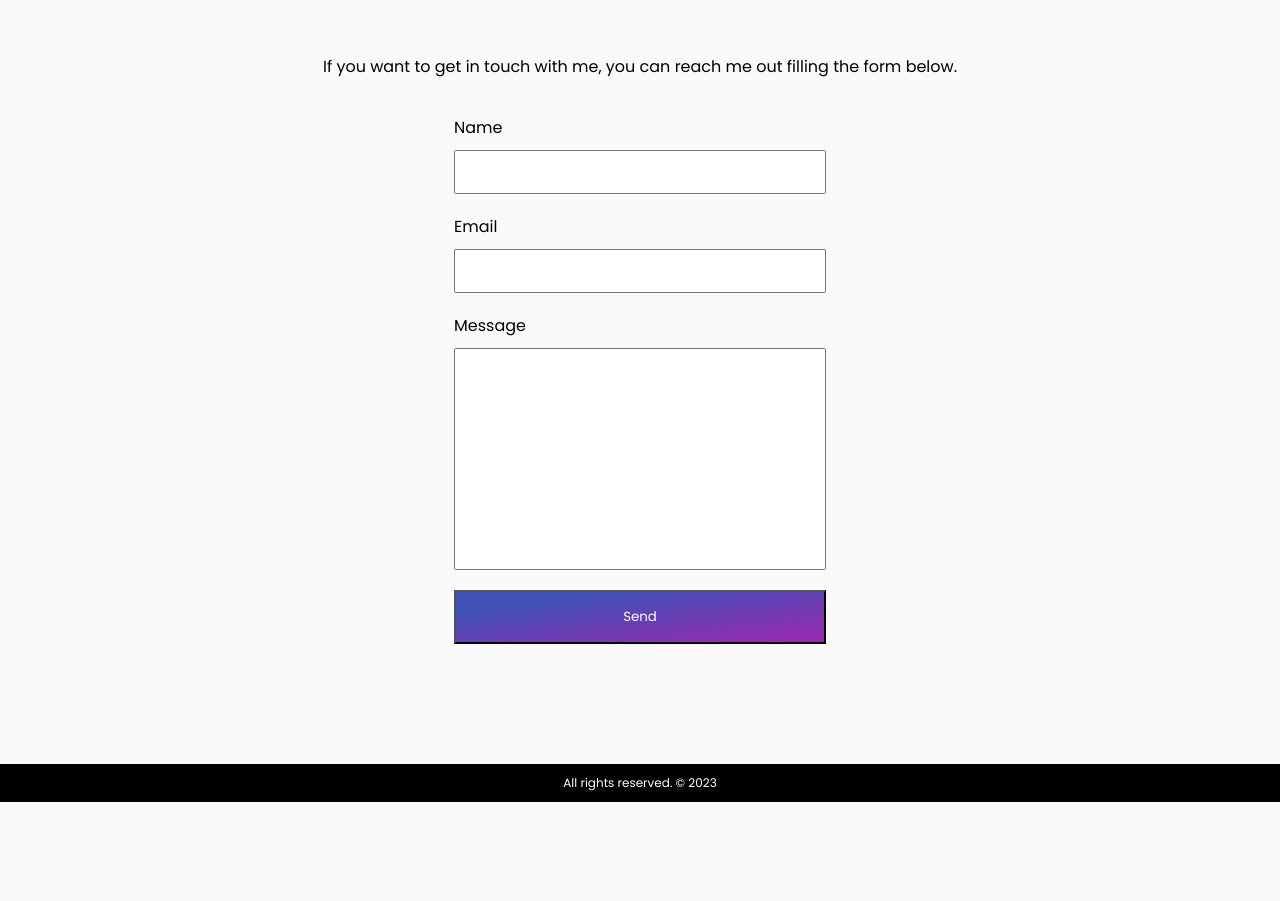
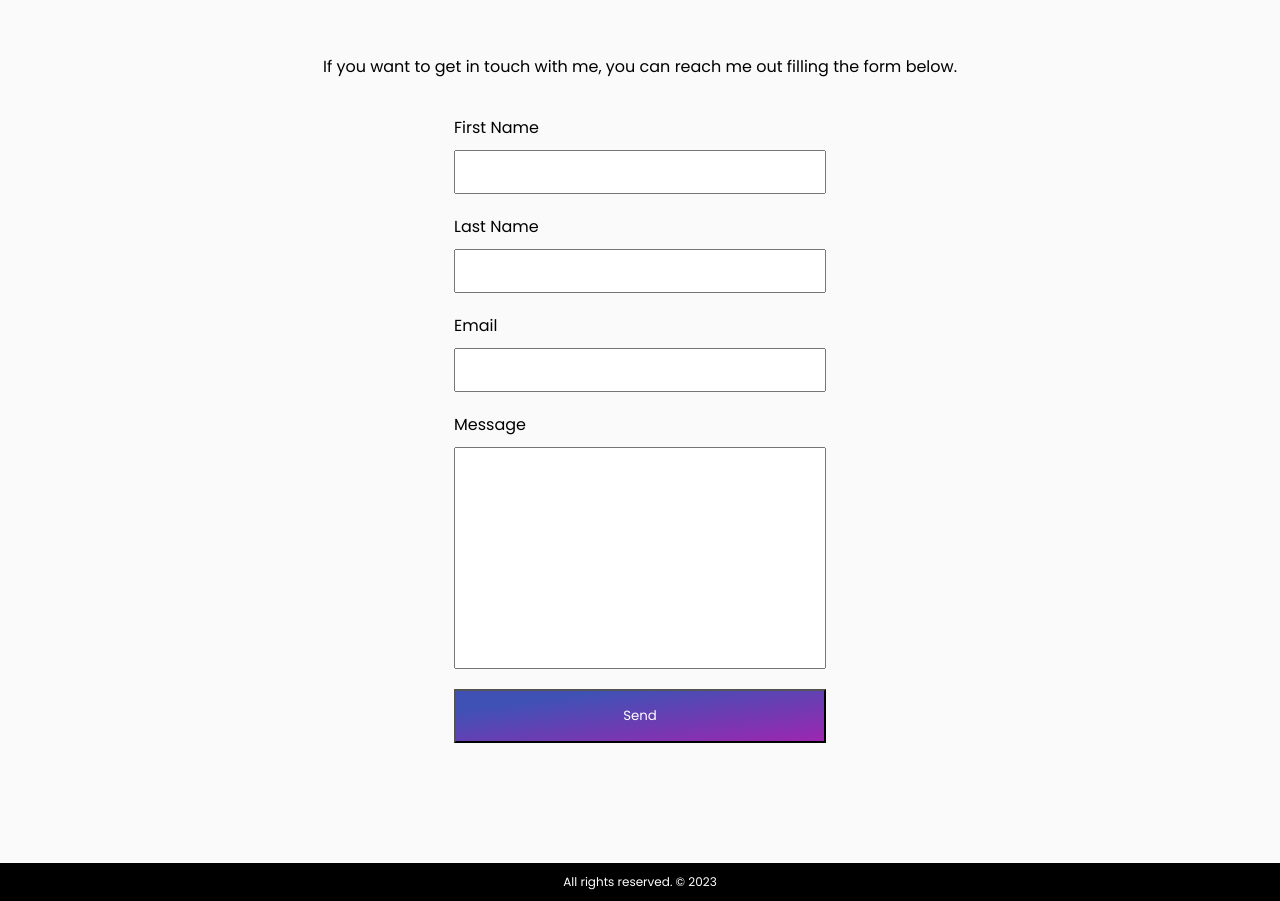
Before and after one commit to angelaldrete/prome, a Next.js app: page / in a window 1280 px wide. Shown: the part 3597-4498 px from the top of the page. Before the commit the page ends 4399 px from the top, so only its background shows below. Built offline with nearby package versions, Linux system fonts and the light colour scheme.

Commit message:
Added contact form

```diff
--- a/app/layout.tsx
+++ b/app/layout.tsx
@@ -2,8 +2,9 @@ import type { Metadata } from "next";
 import "./styles/main.css";
 
 export const metadata: Metadata = {
-  title: "Create Next App",
-  description: "Generated by create next app",
+  title: "Prome | Angel Aldrete Martinez",
+  description:
+    "I'm a Software Developer based in Mexico. I'm passionate about building software that helps people and communities.",
 };
 
 export default function RootLayout({
--- a/app/modules/Contact.tsx
+++ b/app/modules/Contact.tsx
@@ -1,6 +1,13 @@
+"use client";
 import React from "react";
+import { useForm, ValidationError } from "@formspree/react";
 
 const Contact = () => {
+  const [state, handleSubmit] = useForm("xdoryyyp");
+  if (state.succeeded) {
+    return <p>Thanks for joining!</p>;
+  }
+
   return (
     <section className="contact">
       <div className="contact__content">
@@ -14,15 +21,34 @@ const Contact = () => {
         </div>
       </div>
 
-      <div className="contact__form">
-        <form action="https://formspree.io/f/moqyqyqz" method="POST">
+      <div className="contact__form" id="contact">
+        <form onSubmit={handleSubmit}>
           <div className="contact__form--group">
-            <label htmlFor="name">Name</label>
-            <input type="text" name="name" id="name" />
+            <label htmlFor="firstName">First Name</label>
+            <input type="text" name="firstName" id="firstName" />
+            <ValidationError
+              prefix="First Name"
+              field="firstName"
+              errors={state.errors}
+            />
+          </div>
+          <div className="contact__form--group">
+            <label htmlFor="lastName">Last Name</label>
+            <input type="text" name="lastName" id="lastName" />
+            <ValidationError
+              prefix="Last Name"
+              field="lastName"
+              errors={state.errors}
+            />
           </div>
           <div className="contact__form--group">
             <label htmlFor="email">Email</label>
             <input type="email" name="email" id="email" />
+            <ValidationError
+              prefix="Email"
+              field="email"
+              errors={state.errors}
+            />
           </div>
           <div className="contact__form--group">
             <label htmlFor="message">Message</label>
@@ -32,6 +58,11 @@ const Contact = () => {
               cols={30}
               rows={10}
             ></textarea>
+            <ValidationError
+              prefix="Message"
+              field="message"
+              errors={state.errors}
+            />
           </div>
           <div className="contact__form--group">
             <input type="submit" value="Send" />
--- a/app/modules/Hero.tsx
+++ b/app/modules/Hero.tsx
@@ -1,6 +1,6 @@
 "use client";
 import Spline from "@splinetool/react-spline";
-import Link from "next/link";
+import { Link, animateScroll as scroll } from "react-scroll";
 import React, { Suspense } from "react";
 import { useInView } from "react-intersection-observer";
 
@@ -11,6 +11,10 @@ const MemoizedSpline = React.memo(({ scene }: { scene: string }) => (
 const LazySpline = React.lazy(() => import("@splinetool/react-spline"));
 
 const Hero = () => {
+  const scrollToTop = () => {
+    scroll.scrollToTop();
+  };
+
   const sceneUrl = React.useMemo(
     () => "https://prod.spline.design/5ZTaGDXthyzCSA08/scene.splinecode",
     []
@@ -43,7 +47,14 @@ const Hero = () => {
                 based in
                 <span className="hero__description--highlight"> Mexico</span>.
               </p>
-              <Link href="#contact" className="hero__cta">
+              <Link
+                className="hero__cta"
+                to="contact"
+                spy={true}
+                smooth={true}
+                offset={-70}
+                duration={500}
+              >
                 Get in touch
               </Link>
             </div>
--- a/package.json
+++ b/package.json
@@ -9,18 +9,21 @@
     "lint": "next lint"
   },
   "dependencies": {
+    "@formspree/react": "^2.5.1",
     "@splinetool/react-spline": "^2.2.6",
     "@splinetool/runtime": "^0.9.473",
     "next": "13.5.4",
     "react": "^18",
     "react-dom": "^18",
     "react-icons": "^4.11.0",
-    "react-intersection-observer": "^9.5.2"
+    "react-intersection-observer": "^9.5.2",
+    "react-scroll": "^1.9.0"
   },
   "devDependencies": {
     "@types/node": "^20",
     "@types/react": "^18",
     "@types/react-dom": "^18",
+    "@types/react-scroll": "^1.8.8",
     "eslint": "^8",
     "eslint-config-next": "13.5.4",
     "typescript": "^5"
```
Also changed, not shown: 1 other file (tests, documents, lock files or other folders).
